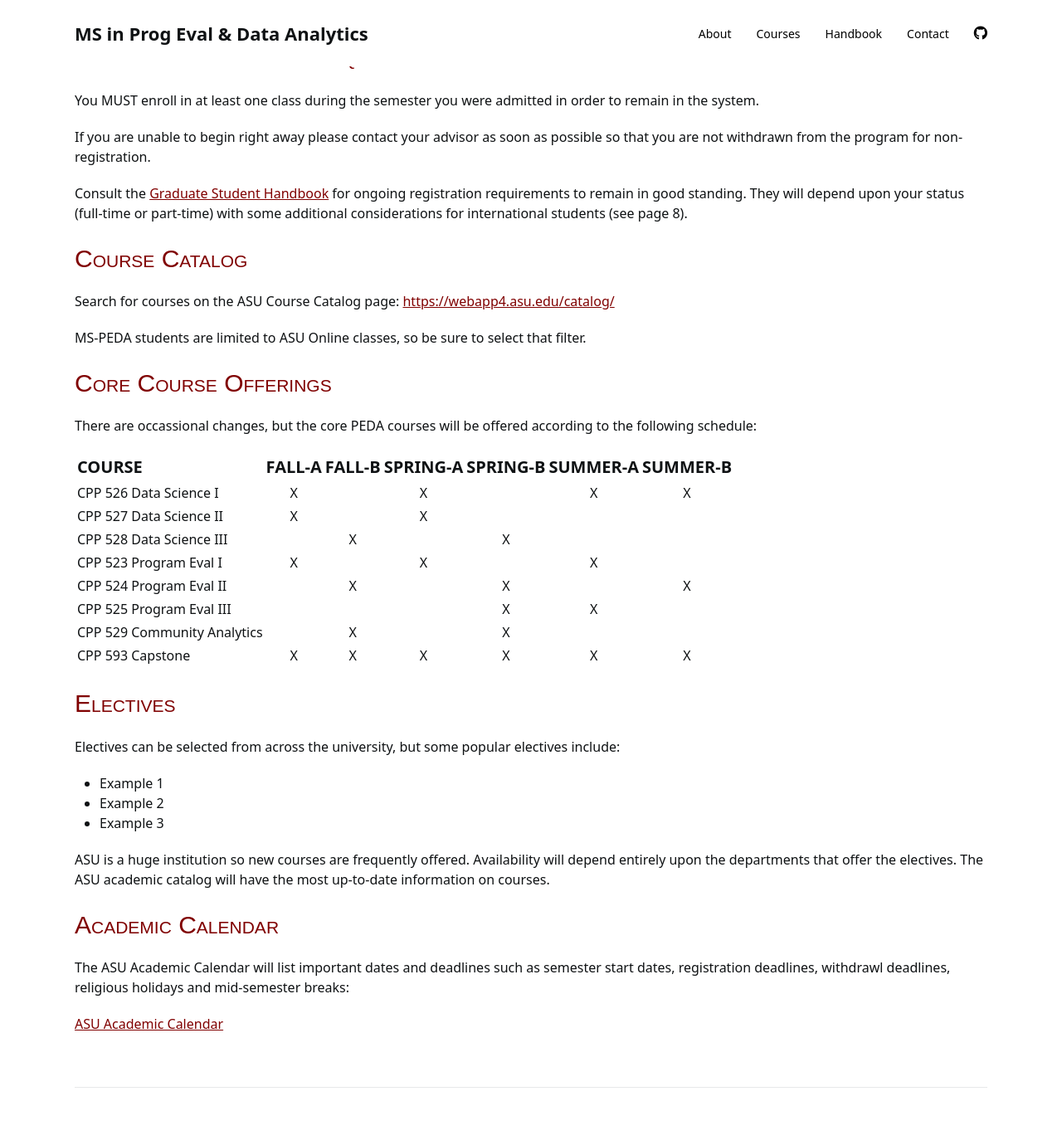
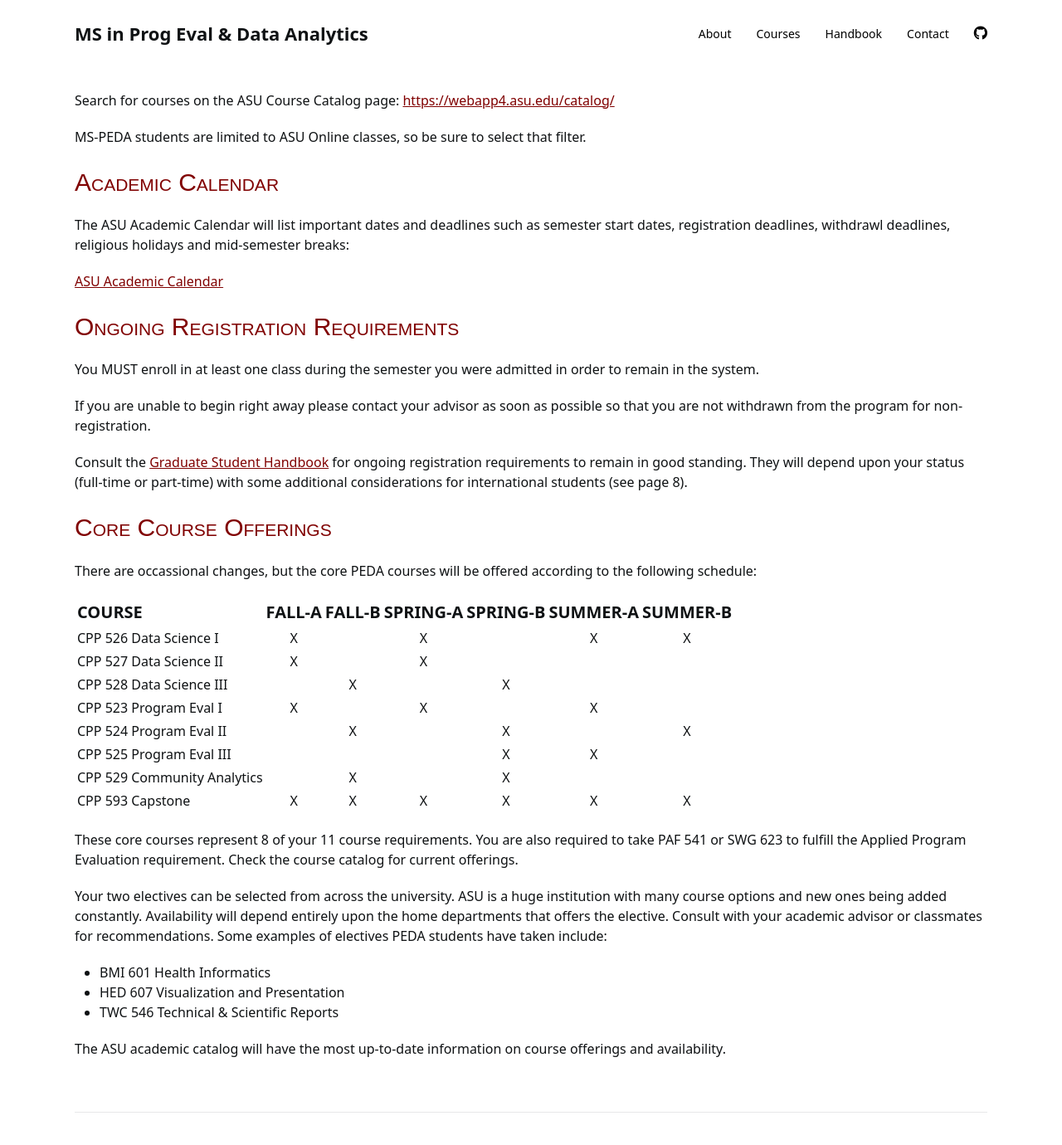
Before and after one commit to DS4PS/ms-prog-eval-data-analytics, a Jekyll site: the page built from orientation.md, in a window 1280 px wide and 1400 px high, scrolled down 2026 px. Shown: the top 1380 px of the window at 83% size. Built offline with Jekyll 4.4.1, drawn with Linux system fonts in a browser that asks for light colours; nearby versions of some CDN libraries; a style sheet for code colours, icons or effects is not loaded; some of the changed text lies outside the part shown.

Commit message:
Update orientation.md

```diff
--- a/orientation.md
+++ b/orientation.md
@@ -66,9 +66,9 @@ She can be reached at idpadvising@asu.edu or 602-496-1019. *Please include your
 
 ## Program Handbook
 
-The handbook is your official guide for the program and explains all of the degree requirements in detail, including:
+The program handbook is your official guide for the program and explains all of the degree requirements in detail, including:
 
-[HANDBOOK](https://ds4ps.org/ms-prog-eval-data-analytics/handbook/)
+[MS-PEDA HANDBOOK](https://ds4ps.org/ms-prog-eval-data-analytics/handbook/)
 
 * Required program courses and concentration options
 * Pace of program and recommended first semester classes
@@ -79,6 +79,20 @@ The handbook is your official guide for the program and explains all of the degr
 
 
 
+## Course Catalog
+
+Search for courses on the ASU Course Catalog page: [https://webapp4.asu.edu/catalog/](https://webapp4.asu.edu/catalog/)
+
+MS-PEDA students are limited to ASU Online classes, so be sure to select that filter.
+
+
+## Academic Calendar
+
+The ASU Academic Calendar will list important dates and deadlines such as semester start dates, registration deadlines, withdrawl deadlines, religious holidays and mid-semester breaks:
+
+[ASU Academic Calendar](https://students.asu.edu/academic-calendar)
+
+
 ## Ongoing Registration Requirements
 
 You MUST enroll in at least one class during the semester you were admitted in order to remain in the system.
@@ -87,11 +101,6 @@ If you are unable to begin right away please contact your advisor as soon as pos
 
 Consult the [Graduate Student Handbook](https://graduate.asu.edu/sites/default/files/asu-graduate-policies-and-procedures.pdf) for ongoing registration requirements to remain in good standing. They will depend upon your status (full-time or part-time) with some additional considerations for international students (see page 8).
 
-## Course Catalog
-
-Search for courses on the ASU Course Catalog page: [https://webapp4.asu.edu/catalog/](https://webapp4.asu.edu/catalog/)
-
-MS-PEDA students are limited to ASU Online classes, so be sure to select that filter.
 
 
 ## Core Course Offerings
@@ -110,22 +119,15 @@ There are occassional changes, but the core PEDA courses will be offered accordi
 | CPP 593 Capstone | X | X | X | X | X | X |
 
 
+These core courses represent 8 of your 11 course requirements. You are also required to take PAF 541 or SWG 623 to fulfill the Applied Program Evaluation requirement. Check the course catalog for current offerings.
 
-## Electives
+Your two electives can be selected from across the university. ASU is a huge institution with many course options and new ones being added constantly. Availability will depend entirely upon the home departments that offers the elective. Consult with your academic advisor or classmates for recommendations. Some examples of electives PEDA students have taken include:
 
-Electives can be selected from across the university, but some popular electives include:
+* BMI 601 Health Informatics
+* HED 607 Visualization and Presentation
+* TWC 546 Technical & Scientific Reports
 
-* Example 1
-* Example 2
-* Example 3
-
-ASU is a huge institution so new courses are frequently offered. Availability will depend entirely upon the departments that offer the electives. The ASU academic catalog will have the most up-to-date information on courses.
-
-## Academic Calendar
-
-The ASU Academic Calendar will list important dates and deadlines such as semester start dates, registration deadlines, withdrawl deadlines, religious holidays and mid-semester breaks:
-
-[ASU Academic Calendar](https://students.asu.edu/academic-calendar)
+ The ASU academic catalog will have the most up-to-date information on course offerings and availability.
 
 <br>
 <hr>
@@ -137,8 +139,9 @@ The ASU Academic Calendar will list important dates and deadlines such as semest
 
 
 
+# Computer Set-Up
 
-# Computer Set-Up
+
 
 ## Hardware Recommendations
 
```
